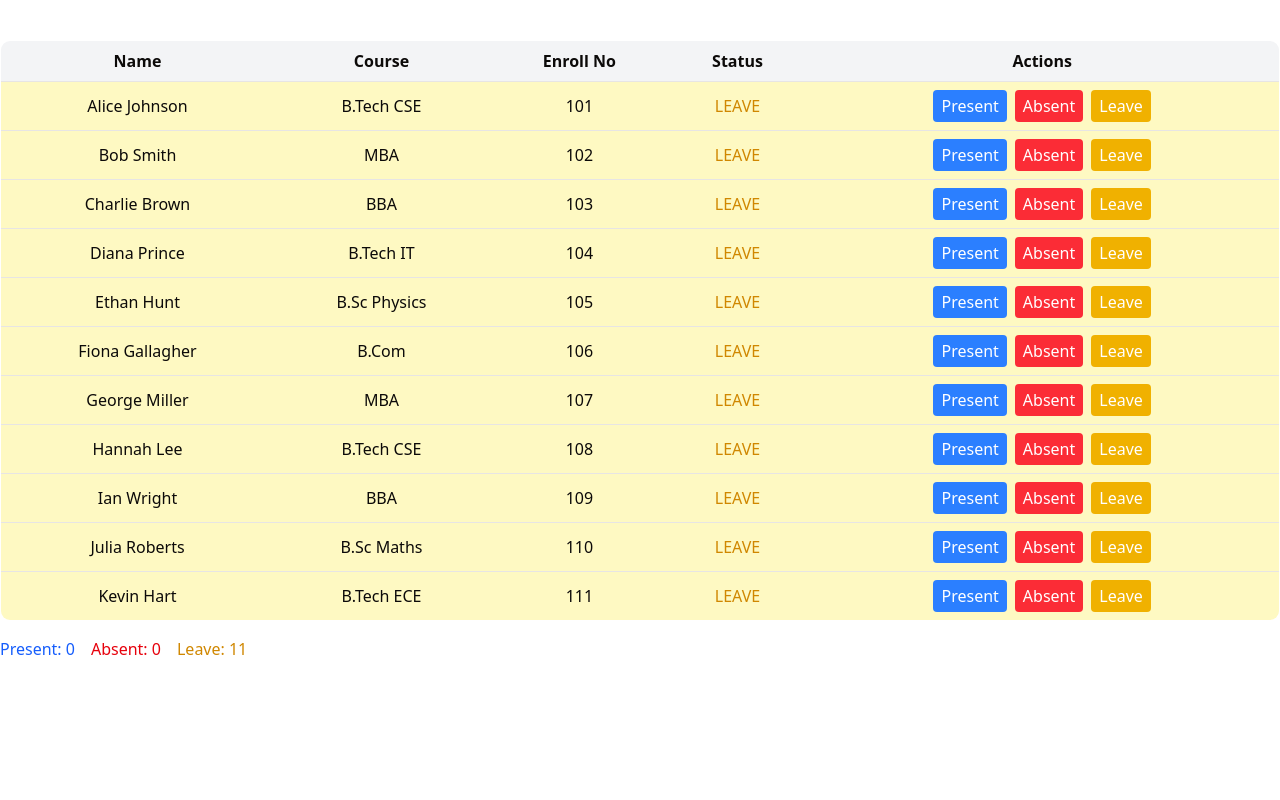
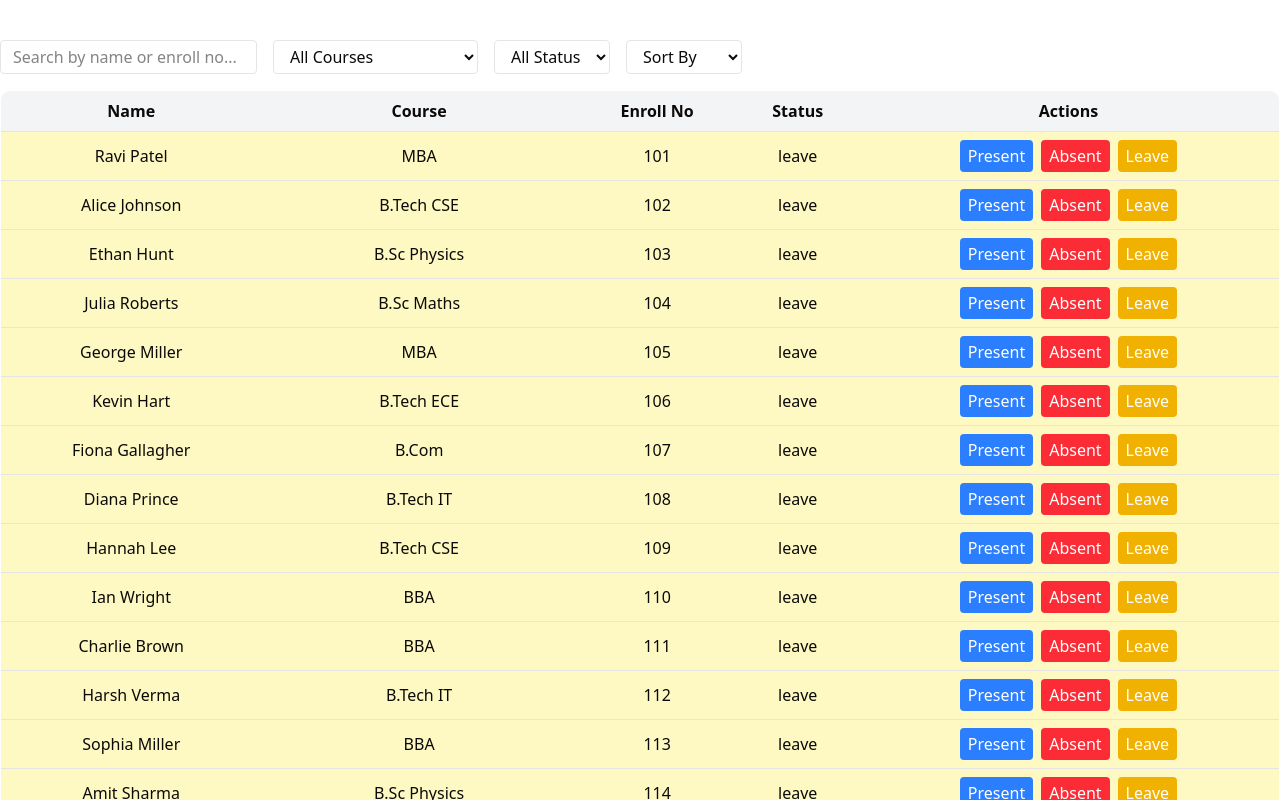
Before and after one commit to Vakacharla-Lokesh/Smart-Attendance-System, a Next.js app: page /home in a window 1280 px wide. Shown: the top 800 px of the page. Built offline with nearby package versions, Linux system fonts and the light colour scheme.

Commit message:
filter / sort

```diff
--- a/app/home/data-table.tsx
+++ b/app/home/data-table.tsx
@@ -1,156 +1,126 @@
-// "use client";
+// "use client"
 
-// import * as React from "react";
+// import * as React from "react"
 // import {
+//   useReactTable,
+//   getCoreRowModel,
+//   flexRender,
 //   ColumnDef,
-//   ColumnFiltersState,
-//   SortingState,
-//   VisibilityState,
-//   flexRender,
-//   getCoreRowModel,
-//   getFilteredRowModel,
-//   getPaginationRowModel,
-//   getSortedRowModel,
-//   useReactTable,
-// } from "@tanstack/react-table";
-
-// import { Input } from "@/components/ui/input";
-// import { Button } from "@/components/ui/button";
-// import {
-//   DropdownMenu,
-//   DropdownMenuTrigger,
-//   DropdownMenuContent,
-//   DropdownMenuCheckboxItem,
-//   DropdownMenuSeparator,
-//   DropdownMenuLabel,
-// } from "@/components/ui/dropdown-menu";
-
-// import {
-//   Table,
-//   TableHeader,
-//   TableRow,
-//   TableHead,
-//   TableBody,
-//   TableCell,
-// } from "@/components/ui/table";
-
-// import { DataTablePagination } from "./data-table-pagination";
+// } from "@tanstack/react-table"
 
 // interface DataTableProps<TData, TValue> {
-//   columns: ColumnDef<TData, TValue>[];
-//   data: TData[];
+//   columns: ColumnDef<TData, TValue>[]
+//   data: TData[]
+//   onStatusChange?: (rowIndex: number, status: string) => void
 // }
 
 // export function DataTable<TData, TValue>({
 //   columns,
 //   data,
+//   onStatusChange,
 // }: DataTableProps<TData, TValue>) {
-//   const [sorting, setSorting] = React.useState<SortingState>([]);
-//   const [columnFilters, setColumnFilters] = React.useState<ColumnFiltersState>([]);
-//   const [columnVisibility, setColumnVisibility] = React.useState<VisibilityState>({});
-//   const [rowSelection, setRowSelection] = React.useState({});
+//   const [tableData, setTableData] = React.useState<TData[]>(data)
 
 //   const table = useReactTable({
-//     data,
+//     data: tableData,
 //     columns,
-//     state: {
-//       sorting,
-//       columnFilters,
-//       columnVisibility,
-//       rowSelection,
-//     },
-//     onSortingChange: setSorting,
-//     onColumnFiltersChange: setColumnFilters,
-//     onColumnVisibilityChange: setColumnVisibility,
-//     onRowSelectionChange: setRowSelection,
 //     getCoreRowModel: getCoreRowModel(),
-//     getFilteredRowModel: getFilteredRowModel(),
-//     getSortedRowModel: getSortedRowModel(),
-//     getPaginationRowModel: getPaginationRowModel(),
-//   });
+//   })
+
+//   // handle status change (present / absent / leave)
+//   // handle status change (present / absent / leave)
+// const updateStatus = (rowIndex: number, status: "present" | "absent" | "leave") => {
+//   const updated = [...tableData]
+//   updated[rowIndex] = {
+//     ...updated[rowIndex],
+//     status: status,
+//   }
+//   setTableData(updated)
+
+//   if (onStatusChange) onStatusChange(rowIndex, status)
+// }
+
+// // count totals
+// const counts = {
+//   present: tableData.filter((row) => row.status === "present").length,
+//   absent: tableData.filter((row) => row.status === "absent").length,
+//   leave: tableData.filter((row) => row.status === "leave").length,
+// }
+
 
 //   return (
-//     <div>
-//       {/* Filter + Column Toggle */}
-//       <div className="flex items-center py-4">
-//         <Input
-//           placeholder="Filter emails..."
-//           value={(table.getColumn("email")?.getFilterValue() as string) ?? ""}
-//           onChange={(e) => table.getColumn("email")?.setFilterValue(e.target.value)}
-//           className="max-w-sm"
-//         />
+//     <div className="space-y-4">
+//       <table className="min-w-full border border-gray-300 rounded-lg overflow-hidden">
+//         <thead className="bg-gray-100">
+//           {table.getHeaderGroups().map(headerGroup => (
+//             <tr key={headerGroup.id}>
+//               {headerGroup.headers.map(header => (
+//                 <th key={header.id} className="p-2 border-b">
+//                   {header.isPlaceholder
+//                     ? null
+//                     : flexRender(
+//                         header.column.columnDef.header,
+//                         header.getContext()
+//                       )}
+//                 </th>
+//               ))}
+//               <th className="p-2 border-b">Actions</th>
+//             </tr>
+//           ))}
+//         </thead>
+//         <tbody>
+//           {table.getRowModel().rows.map(row => {
+//             const status = (row.original as any).status
+//             const rowColor =
+//               status === "present"
+//                 ? "bg-blue-100"
+//                 : status === "absent"
+//                 ? "bg-red-100"
+//                 : status === "leave"
+//                 ? "bg-yellow-100"
+//                 : ""
 
-//         <DropdownMenu>
-//           <DropdownMenuTrigger asChild>
-//             <Button variant="outline" className="ml-auto">
-//               Columns
-//             </Button>
-//           </DropdownMenuTrigger>
-//           <DropdownMenuContent align="end">
-//             <DropdownMenuLabel>Toggle columns</DropdownMenuLabel>
-//             <DropdownMenuSeparator />
-//             {table.getAllColumns().filter(col => col.getCanHide()).map(col => (
-//               <DropdownMenuCheckboxItem
-//                 key={col.id}
-//                 checked={col.getIsVisible()}
-//                 onCheckedChange={(value) => col.toggleVisibility(!!value)}
-//                 className="capitalize"
-//               >
-//                 {col.id}
-//               </DropdownMenuCheckboxItem>
-//             ))}
-//           </DropdownMenuContent>
-//         </DropdownMenu>
+//             return (
+//               <tr key={row.id} className={`${rowColor}`}>
+//                 {row.getVisibleCells().map(cell => (
+//                   <td key={cell.id} className="p-2 border-b text-center">
+//                     {flexRender(cell.column.columnDef.cell, cell.getContext())}
+//                   </td>
+//                 ))}
+//                 <td className="p-2 border-b text-center space-x-2">
+//                   <button
+//                     className="px-2 py-1 bg-blue-500 text-white rounded"
+//                     onClick={() => updateStatus(row.index, "present")}
+//                   >
+//                     Present
+//                   </button>
+//                   <button
+//                     className="px-2 py-1 bg-red-500 text-white rounded"
+//                     onClick={() => updateStatus(row.index, "absent")}
+//                   >
+//                     Absent
+//                   </button>
+//                   <button
+//                     className="px-2 py-1 bg-yellow-500 text-white rounded"
+//                     onClick={() => updateStatus(row.index, "leave")}
+//                   >
+//                     Leave
+//                   </button>
+//                 </td>
+//               </tr>
+//             )
+//           })}
+//         </tbody>
+//       </table>
+
+//       {/* Counts */}
+//       <div className="flex gap-4 font-medium">
+//         <span className="text-blue-600">Present: {counts.present}</span>
+//         <span className="text-red-600">Absent: {counts.absent}</span>
+//         <span className="text-yellow-600">Leave: {counts.leave}</span>
 //       </div>
-
-//       {/* Table */}
-//       <div className="overflow-hidden rounded-md border">
-//         <Table>
-//           <TableHeader>
-//             {table.getHeaderGroups().map((headerGroup) => (
-//               <TableRow key={headerGroup.id}>
-//                 {headerGroup.headers.map((header) => (
-//                   <TableHead key={header.id}>
-//                     {header.isPlaceholder
-//                       ? null
-//                       : flexRender(header.column.columnDef.header, header.getContext())}
-//                   </TableHead>
-//                 ))}
-//               </TableRow>
-//             ))}
-//           </TableHeader>
-//           <TableBody>
-//             {table.getRowModel().rows.length ? (
-//               table.getRowModel().rows.map((row) => (
-//                 <TableRow key={row.id} data-state={row.getIsSelected() && "selected"}>
-//                   {row.getVisibleCells().map((cell) => (
-//                     <TableCell key={cell.id}>
-//                       {flexRender(cell.column.columnDef.cell, cell.getContext())}
-//                     </TableCell>
-//                   ))}
-//                 </TableRow>
-//               ))
-//             ) : (
-//               <TableRow>
-//                 <TableCell colSpan={columns.length} className="h-24 text-center">
-//                   No results.
-//                 </TableCell>
-//               </TableRow>
-//             )}
-//           </TableBody>
-//         </Table>
-//       </div>
-
-//       {/* Selection Info */}
-//       <div className="text-muted-foreground flex-1 text-sm py-2">
-//         {table.getFilteredSelectedRowModel().rows.length} of{" "}
-//         {table.getFilteredRowModel().rows.length} row(s) selected.
-//       </div>
-
-//       {/* Pagination */}
-//       <DataTablePagination table={table} />
 //     </div>
-//   );
+//   )
 // }
 
 
@@ -160,8 +130,11 @@
 import {
   useReactTable,
   getCoreRowModel,
+  getFilteredRowModel,
+  getSortedRowModel,
   flexRender,
   ColumnDef,
+  SortingState,
 } from "@tanstack/react-table"
 
 interface DataTableProps<TData, TValue> {
@@ -170,21 +143,49 @@
   onStatusChange?: (rowIndex: number, status: string) => void
 }
 
-export function DataTable<TData, TValue>({
+export function DataTable<TData extends { name?: string; course?: string; enrollNo?: string; status?: string }, TValue>({
   columns,
   data,
   onStatusChange,
 }: DataTableProps<TData, TValue>) {
   const [tableData, setTableData] = React.useState<TData[]>(data)
 
+  const [globalFilter, setGlobalFilter] = React.useState("")
+  const [courseFilter, setCourseFilter] = React.useState("all")
+  const [statusFilter, setStatusFilter] = React.useState("all")
+  const [sorting, setSorting] = React.useState<SortingState>([])
+
   const table = useReactTable({
     data: tableData,
     columns,
+    state: {
+      globalFilter,
+      sorting,
+    },
+    onSortingChange: setSorting,
     getCoreRowModel: getCoreRowModel(),
+    getFilteredRowModel: getFilteredRowModel(),
+    getSortedRowModel: getSortedRowModel(),
+    globalFilterFn: (row, columnId, filterValue) => {
+      return (
+        row.original.name?.toLowerCase().includes(filterValue.toLowerCase()) ||
+        row.original.enrollNo?.toLowerCase().includes(filterValue.toLowerCase())
+      )
+    },
   })
 
-  // handle status change (present / absent / leave)
-  // handle status change (present / absent / leave)
+  // filtering data manually before passing to rows
+  const filteredRows = tableData.filter((row) => {
+    const matchCourse = courseFilter === "all" || row.course === courseFilter
+    const matchStatus = statusFilter === "all" || row.status === statusFilter
+    const matchSearch =
+      globalFilter === "" ||
+      row.name?.toLowerCase().includes(globalFilter.toLowerCase()) ||
+      row.enrollNo?.toLowerCase().includes(globalFilter.toLowerCase())
+    return matchCourse && matchStatus && matchSearch
+  })
+
+  // handle status change
   const updateStatus = (rowIndex: number, status: "present" | "absent" | "leave") => {
     const updated = [...tableData]
     updated[rowIndex] = {
@@ -192,32 +193,75 @@
       status: status,
     }
     setTableData(updated)
-
     if (onStatusChange) onStatusChange(rowIndex, status)
   }
 
-// count totals
+  // counts
   const counts = {
     present: tableData.filter((row) => row.status === "present").length,
     absent: tableData.filter((row) => row.status === "absent").length,
     leave: tableData.filter((row) => row.status === "leave").length,
   }
 
-
   return (
     <div className="space-y-4">
+      {/* 🔍 Search + Filters + Sort */}
+      <div className="flex flex-wrap items-center gap-4">
+        <input
+          type="text"
+          placeholder="Search by name or enroll no..."
+          value={globalFilter}
+          onChange={(e) => setGlobalFilter(e.target.value)}
+          className="border rounded px-3 py-1"
+        />
+
+        <select
+          value={courseFilter}
+          onChange={(e) => setCourseFilter(e.target.value)}
+          className="border rounded px-3 py-1"
+        >
+          <option value="all">All Courses</option>
+          {[...new Set(tableData.map((row) => row.course))].map((course) => (
+            <option key={course} value={course}>
+              {course}
+            </option>
+          ))}
+        </select>
+
+        <select
+          value={statusFilter}
+          onChange={(e) => setStatusFilter(e.target.value)}
+          className="border rounded px-3 py-1"
+        >
+          <option value="all">All Status</option>
+          <option value="present">Present</option>
+          <option value="absent">Absent</option>
+          <option value="leave">Leave</option>
+        </select>
+
+        <select
+          onChange={(e) =>
+            setSorting([{ id: e.target.value, desc: false }])
+          }
+          className="border rounded px-3 py-1"
+        >
+          <option value="">Sort By</option>
+          <option value="name">Name</option>
+          <option value="enrollNo">Enroll No</option>
+          <option value="course">Course</option>
+        </select>
+      </div>
+
+      {/* Table */}
       <table className="min-w-full border border-gray-300 rounded-lg overflow-hidden">
         <thead className="bg-gray-100">
-          {table.getHeaderGroups().map(headerGroup => (
+          {table.getHeaderGroups().map((headerGroup) => (
             <tr key={headerGroup.id}>
-              {headerGroup.headers.map(header => (
-                <th key={header.id} className="p-2 border-b">
+              {headerGroup.headers.map((header) => (
+                <th key={header.id} className="p-2 border-b cursor-pointer">
                   {header.isPlaceholder
                     ? null
-                    : flexRender(
-                        header.column.columnDef.header,
-                        header.getContext()
-                      )}
+                    : flexRender(header.column.columnDef.header, header.getContext())}
                 </th>
               ))}
               <th className="p-2 border-b">Actions</th>
@@ -225,40 +269,41 @@
           ))}
         </thead>
         <tbody>
-          {table.getRowModel().rows.map(row => {
-            const status = (row.original as any).status
+          {filteredRows.map((row, i) => {
+            const status = row.status
             const rowColor =
               status === "present"
                 ? "bg-blue-100"
                 : status === "absent"
                 ? "bg-red-100"
-                : status === "leave"
-                ? "bg-yellow-100"
-                : ""
+                : "bg-yellow-100"
 
             return (
               <tr key={row.id} className={`${rowColor}`}>
-                {row.getVisibleCells().map(cell => (
-                  <td key={cell.id} className="p-2 border-b text-center">
-                    {flexRender(cell.column.columnDef.cell, cell.getContext())}
+                {table.getHeaderGroups()[0].headers.map((header) => {
+                  const accessor = header.column.columnDef.accessorKey as keyof typeof row
+                  return (
+                    <td key={header.id} className="p-2 border-b text-center">
+                      {row[accessor] as string}
                     </td>
-                ))}
+                  )
+                })}
                 <td className="p-2 border-b text-center space-x-2">
                   <button
                     className="px-2 py-1 bg-blue-500 text-white rounded"
-                    onClick={() => updateStatus(row.index, "present")}
+                    onClick={() => updateStatus(i, "present")}
                   >
                     Present
                   </button>
                   <button
                     className="px-2 py-1 bg-red-500 text-white rounded"
-                    onClick={() => updateStatus(row.index, "absent")}
+                    onClick={() => updateStatus(i, "absent")}
                   >
                     Absent
                   </button>
                   <button
                     className="px-2 py-1 bg-yellow-500 text-white rounded"
-                    onClick={() => updateStatus(row.index, "leave")}
+                    onClick={() => updateStatus(i, "leave")}
                   >
                     Leave
                   </button>
@@ -271,9 +316,9 @@
 
       {/* Counts */}
       <div className="flex gap-4 font-medium">
-        <span className="text-blue-600">Present: {counts.present}</span>
-        <span className="text-red-600">Absent: {counts.absent}</span>
-        <span className="text-yellow-600">Leave: {counts.leave}</span>
+        <span className="text-blue-100">Present: {counts.present}</span>
+        <span className="text-red-100">Absent: {counts.absent}</span>
+        <span className="text-yellow-100">Leave: {counts.leave}</span>
       </div>
     </div>
   )
```
Also changed, not shown: app/home/columns.tsx (+0 -99 lines), app/home/page.tsx (+51 -44 lines), package.json (+6 -1 lines), 1 other file (tests, documents, lock files or other folders). Lines whose indentation alone changed are shown as unchanged.
